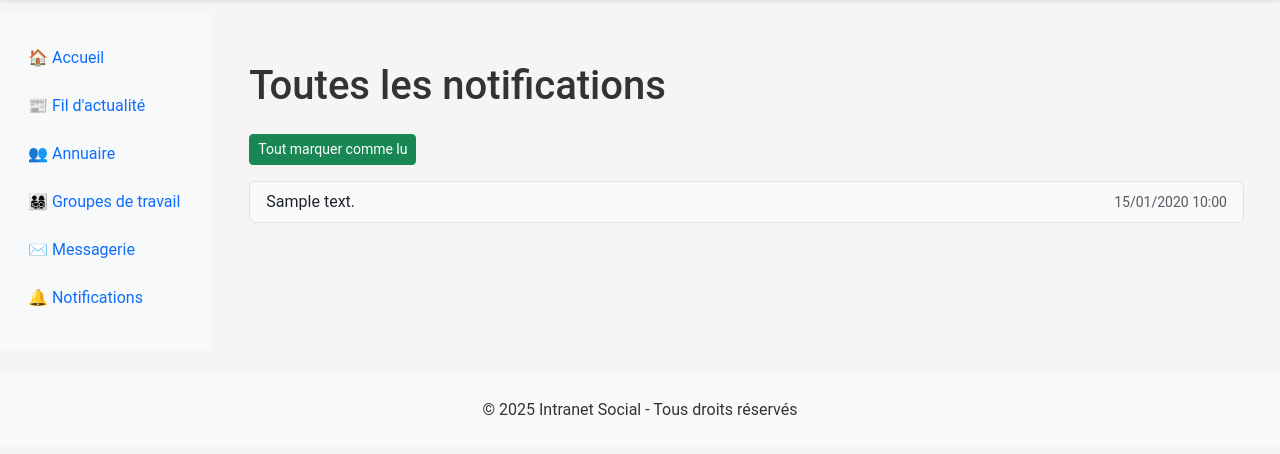
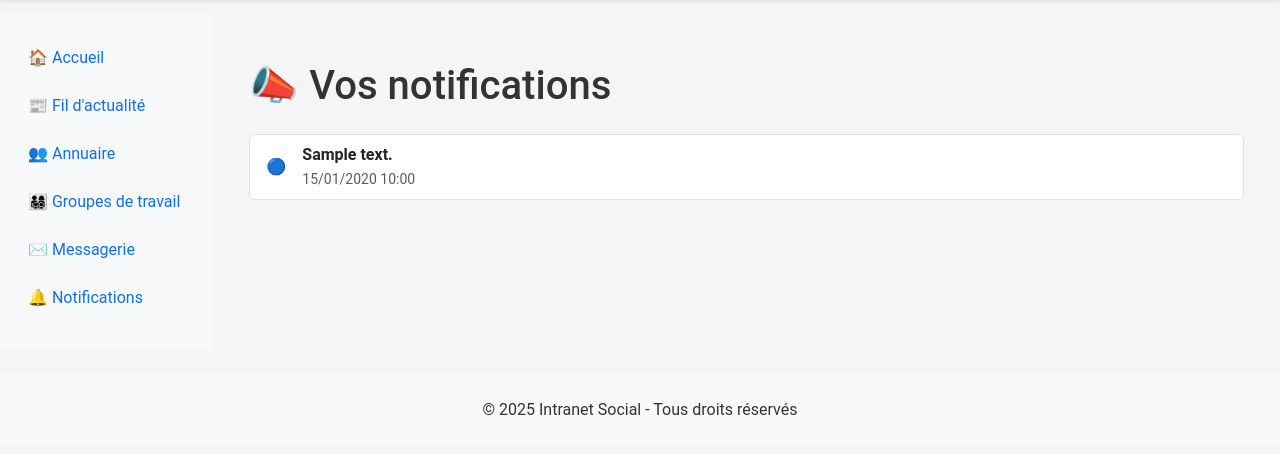
Before and after one commit to stshauke/intranet_social, a Symfony app: template templates/notification/index.html.twig in a window 1280 px wide. Shown: the part 56-510 px from the top of the page. Run offline with Twig, Linux system fonts and the light colour scheme; the template is opened without the code that fills it: most values are stand-ins (such as "Sample title", 1, 10 or a date in 2020); style sheets or scripts are compiled from the project's sources; some libraries are stand-ins or nearby versions.

Commit message:
correction d'envoie message et icone notification

```diff
--- a/templates/base.html.twig
+++ b/templates/base.html.twig
@@ -37,7 +37,7 @@
                 <ul class="navbar-nav ms-auto align-items-center">
 
                     <li class="nav-item me-3 position-relative">
-                        <a class="nav-link position-relative" href="{{ path('app_notification_index') }}">
+                        <a class="nav-link position-relative" href="{{ path('app_notification') }}">
                             🔔
                             <span id="notification-count" class="position-absolute top-0 start-100 translate-middle badge rounded-pill bg-danger" style="display: none;">
                                 0
@@ -114,7 +114,7 @@
                             <a class="nav-link" href="{{ path('app_message') }}">✉️ Messagerie</a>
                         </li>
                         <li class="nav-item mb-2">
-                            <a class="nav-link" href="{{ path('app_notification_index') }}">🔔 Notifications</a>
+                            <a class="nav-link" href="{{ path('app_notification') }}">🔔 Notifications</a>
                         </li>
                         {% if is_granted('ROLE_ADMIN') %}
                             <li class="nav-item mb-2">
--- a/templates/notification/index.html.twig
+++ b/templates/notification/index.html.twig
@@ -4,25 +4,37 @@
 
 {% block body %}
 <div class="container mt-4">
-    <h1 class="mb-4">Toutes les notifications</h1>
+    <h1 class="mb-4">📣 Vos notifications</h1>
 
     {% if notifications %}
-        <form action="{{ path('app_notification_mark_all_read') }}" method="post" class="mb-3">
-            <button type="submit" class="btn btn-success btn-sm">Tout marquer comme lu</button>
-        </form>
-
         <ul class="list-group">
             {% for notification in notifications %}
-                <li class="list-group-item d-flex justify-content-between align-items-center {% if not notification.isRead %}bg-light{% endif %}">
-                    <div>{{ notification.message }}</div>
-                    <small class="text-muted">{{ notification.createdAt|date('d/m/Y H:i') }}</small>
+                <li class="list-group-item d-flex justify-content-between align-items-center">
+                    <div class="d-flex align-items-center">
+                        <span class="mark-read-icon me-3" data-id="{{ notification.id }}" style="cursor:pointer;">
+                            {% if notification.isRead %}
+                                ✅
+                            {% else %}
+                                🔵
+                            {% endif %}
+                        </span>
+                        <div>
+                            <strong>{{ notification.message }}</strong><br>
+                            <small class="text-muted">{{ notification.createdAt|date('d/m/Y H:i') }}</small>
+                        </div>
+                    </div>
                 </li>
             {% endfor %}
         </ul>
     {% else %}
-        <div class="alert alert-info mt-4">
-            Vous n'avez aucune notification pour l'instant.
+        <div class="alert alert-info">
+            Aucune notification pour le moment.
         </div>
     {% endif %}
 </div>
 {% endblock %}
+
+{% block javascripts %}
+    {{ parent() }}
+    <script src="{{ asset('js/notification.js') }}"></script>
+{% endblock %}
--- a/templates/partials/_navbar.html.twig
+++ b/templates/partials/_navbar.html.twig
@@ -15,7 +15,7 @@
         <a class="nav-link" href="{{ path('app_message') }}">✉️ Messagerie</a>
     </li>
     <li class="nav-item">
-        <a class="nav-link" href="{{ path('app_notification_index') }}">🔔 Notifications</a>
+        <a class="nav-link" href="{{ path('app_notification') }}">🔔 Notifications</a>
     </li>
     {% if is_granted('ROLE_ADMIN') %}
     <li class="nav-item">
```
Also changed, not shown: assets/js/notification.js (added, +26 -0 lines), src/Controller/GroupMessageController.php (+5 -4 lines), src/Controller/NotificationController.php (+24 -22 lines), src/Service/NotificationService.php (+16 -6 lines).
